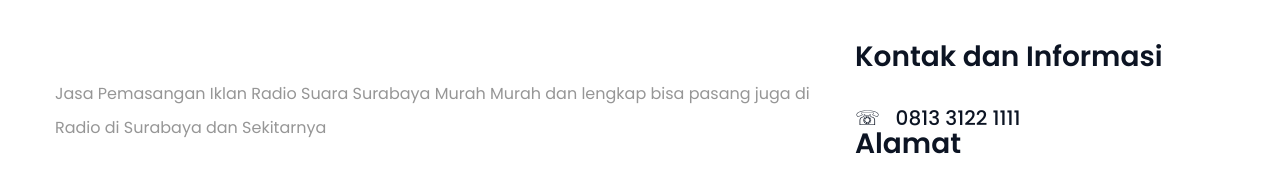
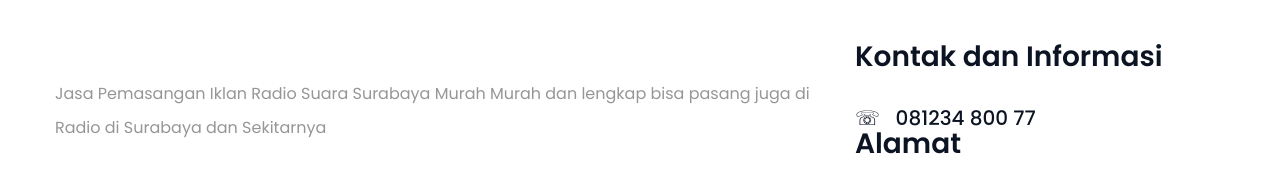
Before and after one commit to brehehe/iklanradioss, a Jekyll site: the page built from _posts/2018-04-06-hello-world.md, in a window 1280 px wide. Shown: the part 673-865 px from the top of the page. Built offline with Jekyll 4.4.1, drawn with Linux system fonts in a browser that asks for light colours.

Commit message:
no message

```diff
--- a/_includes/parts/sidebar.html
+++ b/_includes/parts/sidebar.html
@@ -1,7 +1,7 @@
 <div class="col-md-4 col-sm-6 col-xs-12 blog-sidebar">
 	<div class="sidebar-keyword">
 		<h3>Kontak dan Informasi</h3>
-		<h5>&#9743; &nbsp; 0813 3122 1111</h5>
+		<h5>&#9743; &nbsp; {{ site.info_whatsapp }}</h5>
 		<!-- <h5>&#9743; &nbsp; 081 831 0004</h5> -->
 		<h3>Alamat</h3>
 		<h5>{{ site.info_alamat }}</h5>
--- a/_includes/themes/home_menu.html
+++ b/_includes/themes/home_menu.html
@@ -9,7 +9,7 @@
 		<div class="top-header clearfix">
 			<p class="float-left"><a href="{{ site.url }}">Jasa Iklan Radio</a></p>
 			<ul class="float-right">
-				<li>Hotline &nbsp; <a href="{{ site.url }}" class="tran3s">081234 800 77</a></li>
+				<li>Hotline &nbsp; <a href="{{ site.url }}" class="tran3s">{{ site.info_whatsapp }}</a></li>
 				<li><a href="{{ site.sosmed_facebook }}" class="tran3s"><i class="fa fa-facebook" aria-hidden="true"></i></a></li>
 				<li><a href="{{ site.sosmed_twitter }}" class="tran3s"><i class="fa fa-twitter" aria-hidden="true"></i></a></li>
 				<li><a href="{{ site.sosmed_instagram }}" class="tran3s"><i class="fa fa-instagram" aria-hidden="true"></i></a></li>
```
